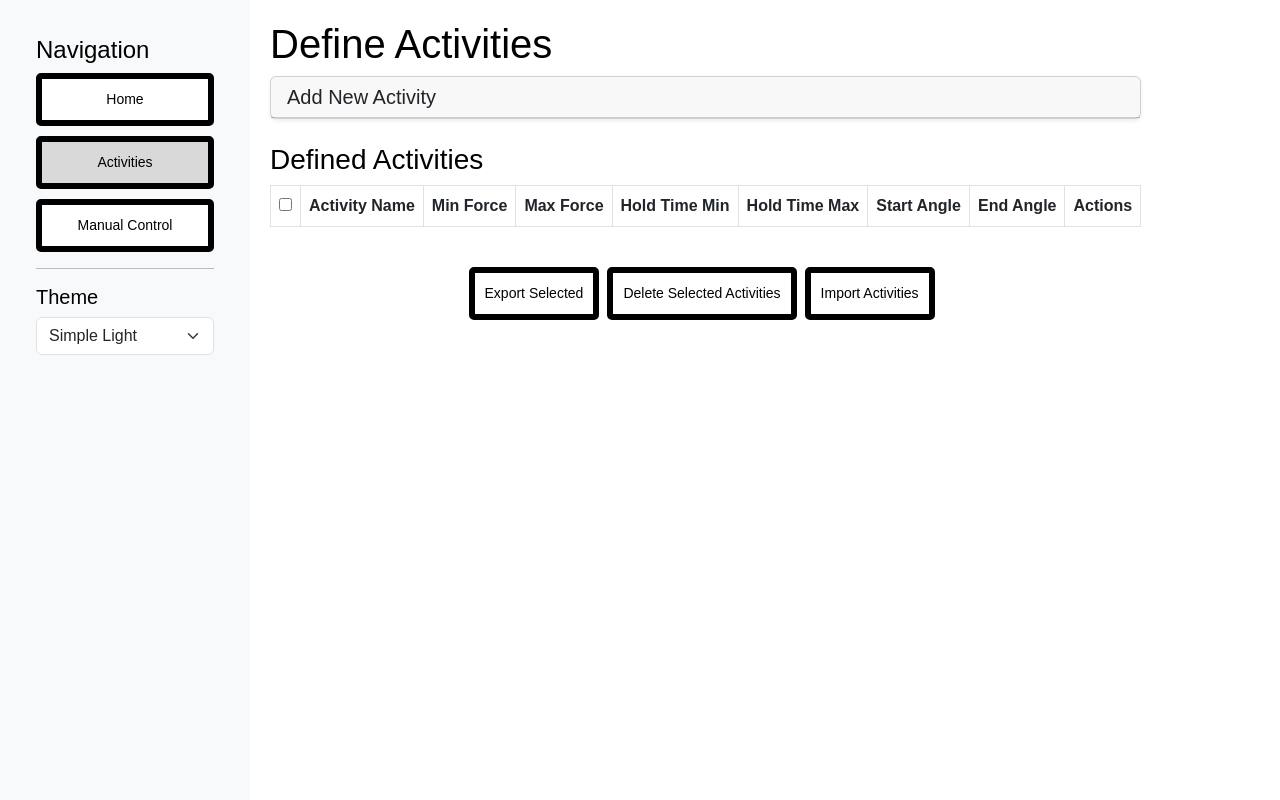
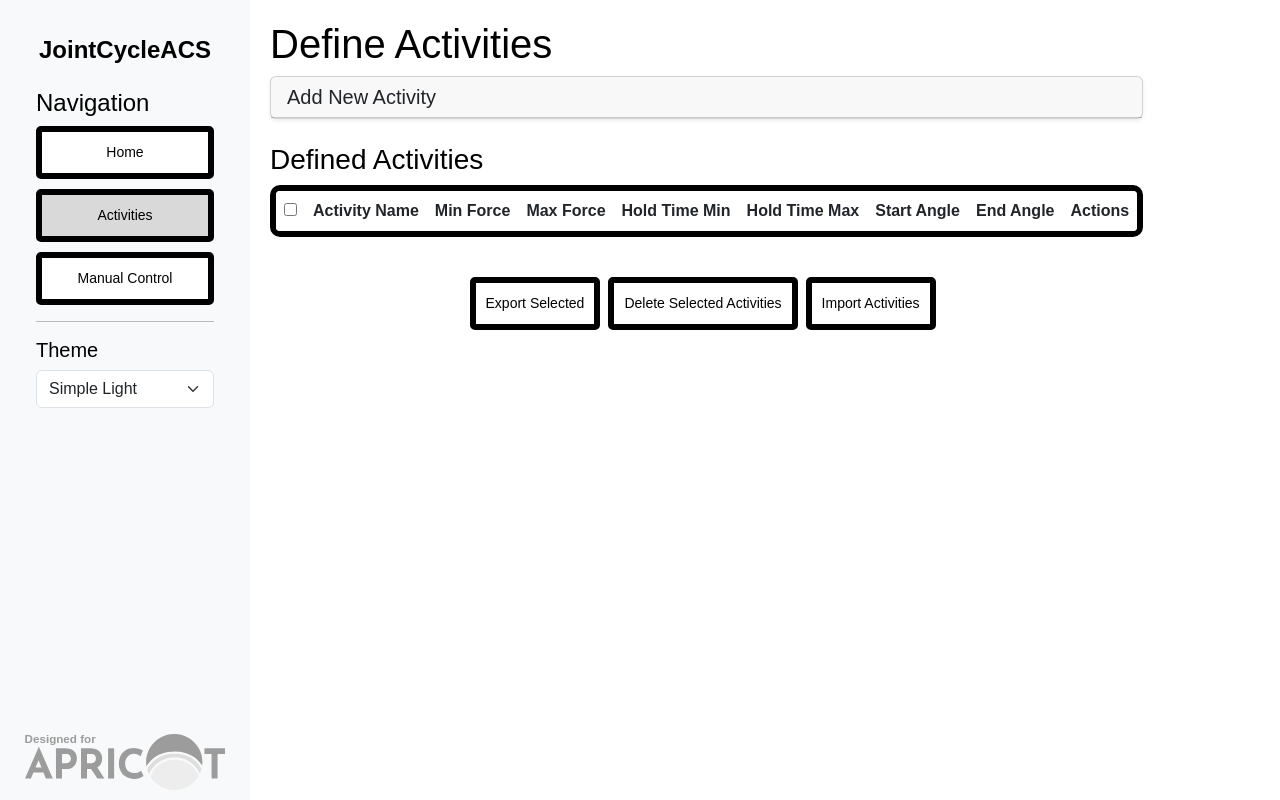
Before and after one commit to harilaosk/JCACS_flask, a Flask app: page /activities in a window 1280 px wide. Run offline with Flask 3, Linux system fonts and the light colour scheme; lists and menus that the app fills with data are empty.

Commit message:
adding logo and app title to nav bar

```diff
--- a/static/styles.css
+++ b/static/styles.css
@@ -148,4 +148,32 @@ button:hover, .btn:hover {
 /* Unrounded buton groups*/
 .btn-group-unrounded {
 border-radius: 0;
+border: 0;
 }
+
+/* Rounded table */
+.rounded-table {
+    border-radius: 10px; /* Adjust the value for more or less rounding */
+    overflow: hidden; /* Ensures the border-radius is applied properly */
+    border: 6px solid var(--btn-border); /* Outer border */
+    border-collapse: separate; /* Prevent inner borders from collapsing */
+    border-spacing: 0; /* No spacing between cells */
+}
+    /*border-color: var(--btn-border);*/
+
+.rounded-table td,
+.rounded-table th {
+    border: none; /* Remove inner borders */
+}
+.bottom-aligned-image {
+    position: absolute;
+    bottom: 10px; /* Adjust spacing from the bottom */
+    left: 50%;
+    transform: translateX(-50%);
+    max-width: 80%; /* Adjust the size of the image */
+    height: auto;
+}
+.app-title {
+    font-size: 1.5rem;
+    font-weight: bold;
+}
--- a/templates/base.html
+++ b/templates/base.html
@@ -4,6 +4,7 @@
     <meta charset="UTF-8">
     <meta name="viewport" content="width=device-width, initial-scale=1.0">
     <title>Rig Control Interface</title>
+    <link href="https://cdn.jsdelivr.net/npm/bootstrap-icons/font/bootstrap-icons.css" rel="stylesheet">
     <link rel="stylesheet" href="https://cdn.jsdelivr.net/npm/bootstrap@5.3.0/dist/css/bootstrap.min.css">
     <link rel="stylesheet" href="/static/styles.css">
 
@@ -15,6 +16,8 @@
         <!-- Sidebar -->
         <nav class="theme-nav">
             <div class="p-3">
+                <h2 class="app-title text-center mb-4">JointCycleACS</h2>
+
                 <h4>Navigation</h4>
                 <a href="/" class="nav-btn {% if request.path == '/' %}active{% endif %}">Home</a>
                 <a href="/activities" class="nav-btn {% if request.path == '/activities' %}active{% endif %}">Activities</a>
@@ -27,6 +30,7 @@
                     <option value="colourful">Colourful</option>
                 </select>
             </div>
+            <img id="themeImageD4A" src="/static/images/des4APRICOTlogo.svg" alt="Designed for Apricot" class="bottom-aligned-image">
         </nav>
 
         <!-- Main Content -->
@@ -40,11 +44,28 @@
         // Theme switching logic
         const themeSelector = document.getElementById('theme-selector');
         const body = document.body;
+        const themeImageD4A = document.getElementById('themeImageD4A');
+
+        // Function to update the image based on the theme
+        function updateThemeImage(theme) {
+            if (theme === 'simple-dark') {
+                themeImageD4A.src = '/static/images/des4APRICOTlogo-white.svg'; // White version for dark mode
+            }
+            if (theme === 'simple-light') {
+                themeImageD4A.src = '/static/images/des4APRICOTlogo-black.svg'; // Black version for light mode
+            }
+            if (theme === 'colourful') {
+                themeImageD4A.src = '/static/images/des4APRICOTlogo.svg'; // Colourful version
+            }
+        }
+
 
         // Load saved theme from localStorage
         const savedTheme = localStorage.getItem('theme') || 'simple-light';
         body.className = savedTheme;
         themeSelector.value = savedTheme;
+
+        updateThemeImage(savedTheme);
 
         // Handle theme change
         themeSelector.addEventListener('change', (e) => {
@@ -52,6 +73,10 @@
             body.className = selectedTheme;
             localStorage.setItem('theme', selectedTheme); // Save theme in localStorage
         });
+        themeSelector.addEventListener('change', (e) => {
+            const selectedTheme = e.target.value;
+            updateThemeImage(selectedTheme);
+        });
     </script>
 </body>
 </html>
```
Also changed, not shown: static/images/des4APRICOTlogo-black.svg (added), static/images/des4APRICOTlogo-white.svg (added), static/images/des4APRICOTlogo.svg (added).
